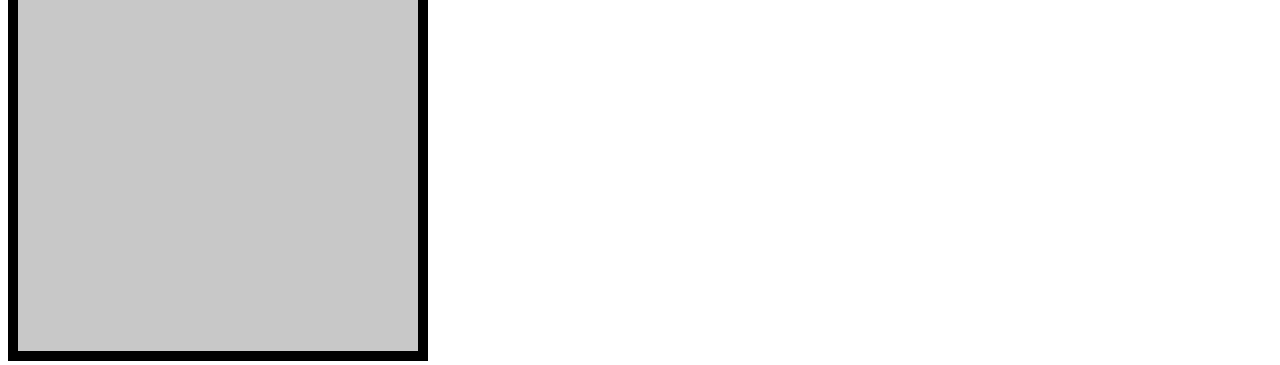
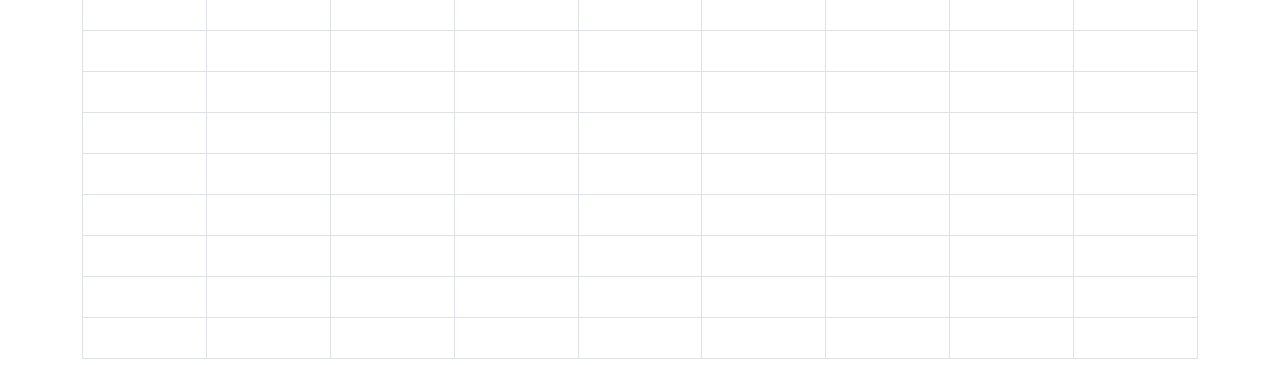
Before and after one commit to natelearnscode/Sudoku, a plain HTML site: page index.html in a window 1280 px wide. Shown: the part 67-432 px from the top of the page. Drawn offline with nearby package versions, Linux system fonts and the light colour scheme.

Commit message:
created game board

```diff
--- a/index.html
+++ b/index.html
@@ -1,13 +1,34 @@
-<!DOCTYPE html>
-<html lang="en-US">
-    <head>
-    <meta charset="UTF-8">
-    <meta name="viewport" content="width=device-width, initial-scale=1.0">
-    <meta http-equiv="X-UA-Compatible" content="ie=edge">
+<!doctype html>
+<html lang="en">
+  <head>
+    <!-- Required meta tags -->
+    <meta charset="utf-8">
+    <meta name="viewport" content="width=device-width, initial-scale=1">
+
+    <!-- Bootstrap CSS -->
+    <link href="https://cdn.jsdelivr.net/npm/bootstrap@5.0.2/dist/css/bootstrap.min.css" rel="stylesheet" integrity="sha384-EVSTQN3/azprG1Anm3QDgpJLIm9Nao0Yz1ztcQTwFspd3yD65VohhpuuCOmLASjC" crossorigin="anonymous">
+    <link href="index.css" rel="stylesheet">
     <title>Sudoku</title>
   </head>
-    <body>
-        <canvas id="gameCanvas" width="400" height="400"></canvas>
-        <script src="sudoku.js"></script>
-    </body>
+  <body onload="Game.startGame()">
+    <h1>Sudoku: </h1>
+    <div class="container">
+        <div class="row">
+            <div class="col">
+                <table id="sudoku-table" class="table table-bordered">
+                    <tbody>
+                    </tbody>
+                </table>
+            </div>
+        </div>
+        <div class="row">
+            <div class="col">
+                <h1>Settings</h1>
+            </div>
+        </div>
+    </div>
+
+    <script src="sudoku.js"></script>
+    <script src="https://cdn.jsdelivr.net/npm/bootstrap@5.0.2/dist/js/bootstrap.bundle.min.js" integrity="sha384-MrcW6ZMFYlzcLA8Nl+NtUVF0sA7MsXsP1UyJoMp4YLEuNSfAP+JcXn/tWtIaxVXM" crossorigin="anonymous"></script>
+  </body>
 </html>
--- a/sudoku.js
+++ b/sudoku.js
@@ -1,9 +1,54 @@
-const board_border = 'black';
-const board_background = "rgb(200,200,200)";
+class Game {
+    /* Public */
+    static startGame() {
+        this.#initializeGame();
+    }
 
-const board = document.getElementById("gameCanvas");
-const board_ctx = board.getContext("2d");
+    /* Private */
+    static #table;
+    static #gameBoard;
+    static #sudokuSolver;
+    static #activeCell;
 
-board.style.border = "10px solid black"
-board_ctx.fillStyle = board_background;
-board_ctx.fillRect(0, 0, board.width, board.height);
+    static #initializeGame() {
+        //generate game board
+        this.#gameBoard = this.#generateSudokuBoard();
+
+        //create Table
+        this.#table = document.getElementById("sudoku-table");
+        for(let i = 0; i < 9; i++) {
+            let row = this.#table.insertRow();
+            for(let j = 0; j < 9; j++) {
+                let cell = row.insertCell();
+                cell.innerHTML = this.#gameBoard[i][j];
+                cell.onclick = this.#changeActiveCell.bind(this);
+            }
+        }
+
+        //initialize event listener
+        document.addEventListener('keydown', this.#handleInput.bind(this));
+    }
+
+    static #generateSudokuBoard() {
+        console.log("generating sudoku board...");
+        return new Array(9).fill("&nbsp").map(()=>new Array(9).fill("&nbsp;"));
+    };
+
+    static #handleInput(event) {
+        //Only handle 1-9 keys and if a cell has been selected
+        if (isFinite(event.key) && event.key != 0 && this.#activeCell != null) {
+            //1-9 keys only
+            this.#activeCell.innerHTML = event.key.toString();
+        }
+    };
+
+    static #changeActiveCell(e) {
+        if (this.#activeCell != null) {
+            //Reset background color to white before changing active cell
+            this.#activeCell.style.background = "white";
+        }
+        this.#activeCell = e.path[0];
+        //Give grey background to active cell
+        this.#activeCell.style.background = "rgb(240,240,240)";
+    }
+}
```
Also changed, not shown: index.css (added).
